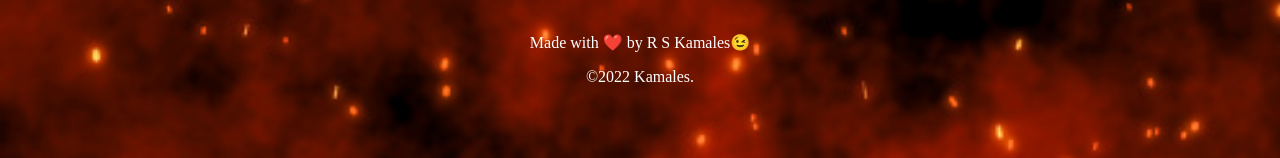
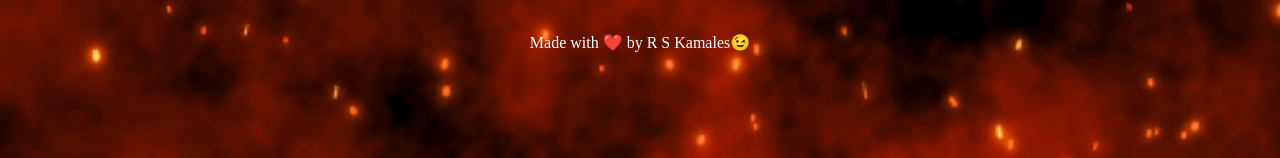
Before and after one commit to GoldenJiao/piano-tiles-game, a plain HTML site: page index.html in a window 1280 px wide. Shown: the part 601-759 px from the top of the page. Drawn offline with Linux system fonts and the light colour scheme.

Commit message:
Update index.html

```diff
--- a/index.html
+++ b/index.html
@@ -31,7 +31,6 @@
       <p>
         Made with ❤️ by R S Kamales😉
       </p>
-      <p class="copy">©2022 Kamales.</p>
     </footer>
     <script src="index.js" charset="utf-8"></script>
   </body>
```
